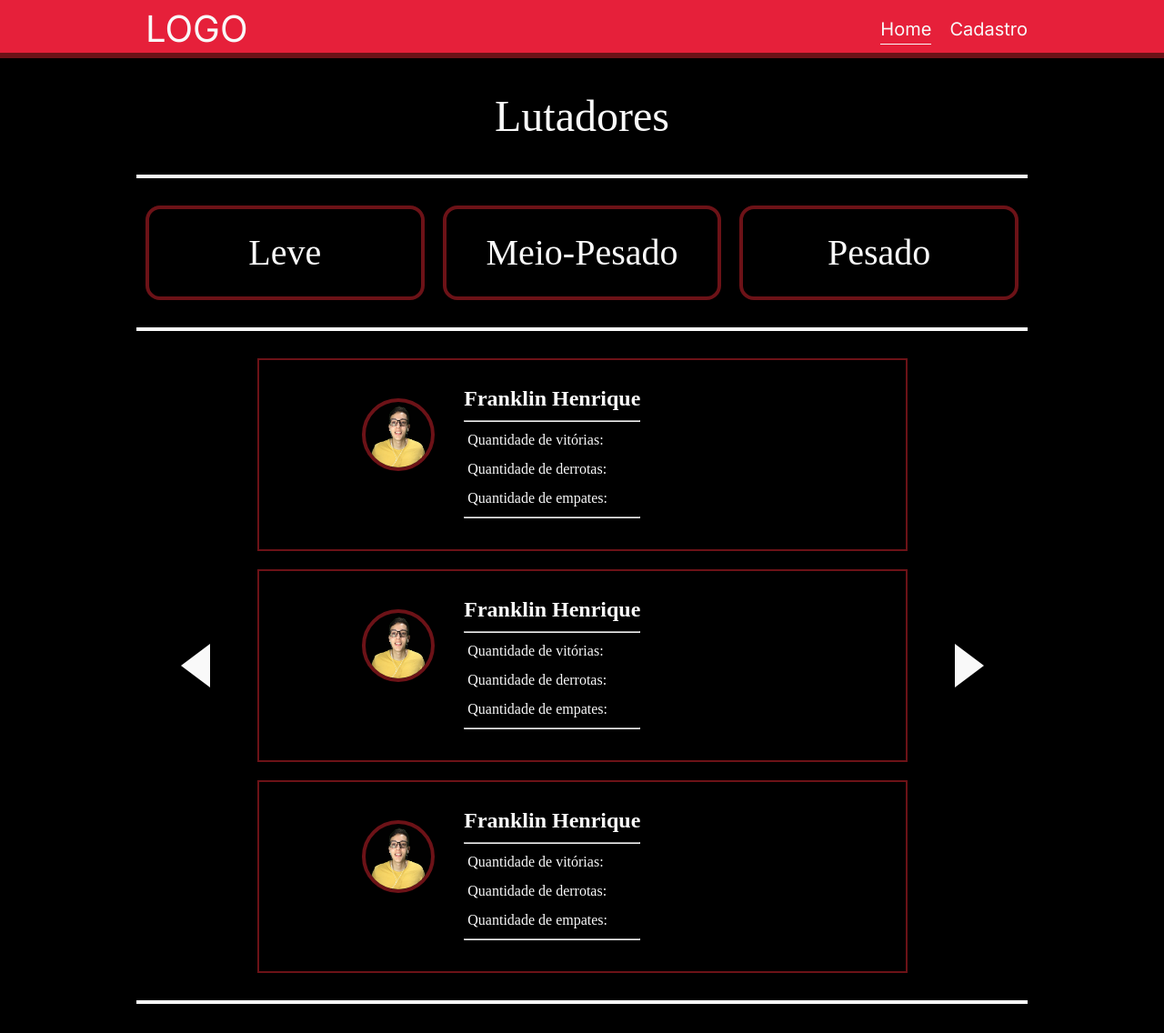
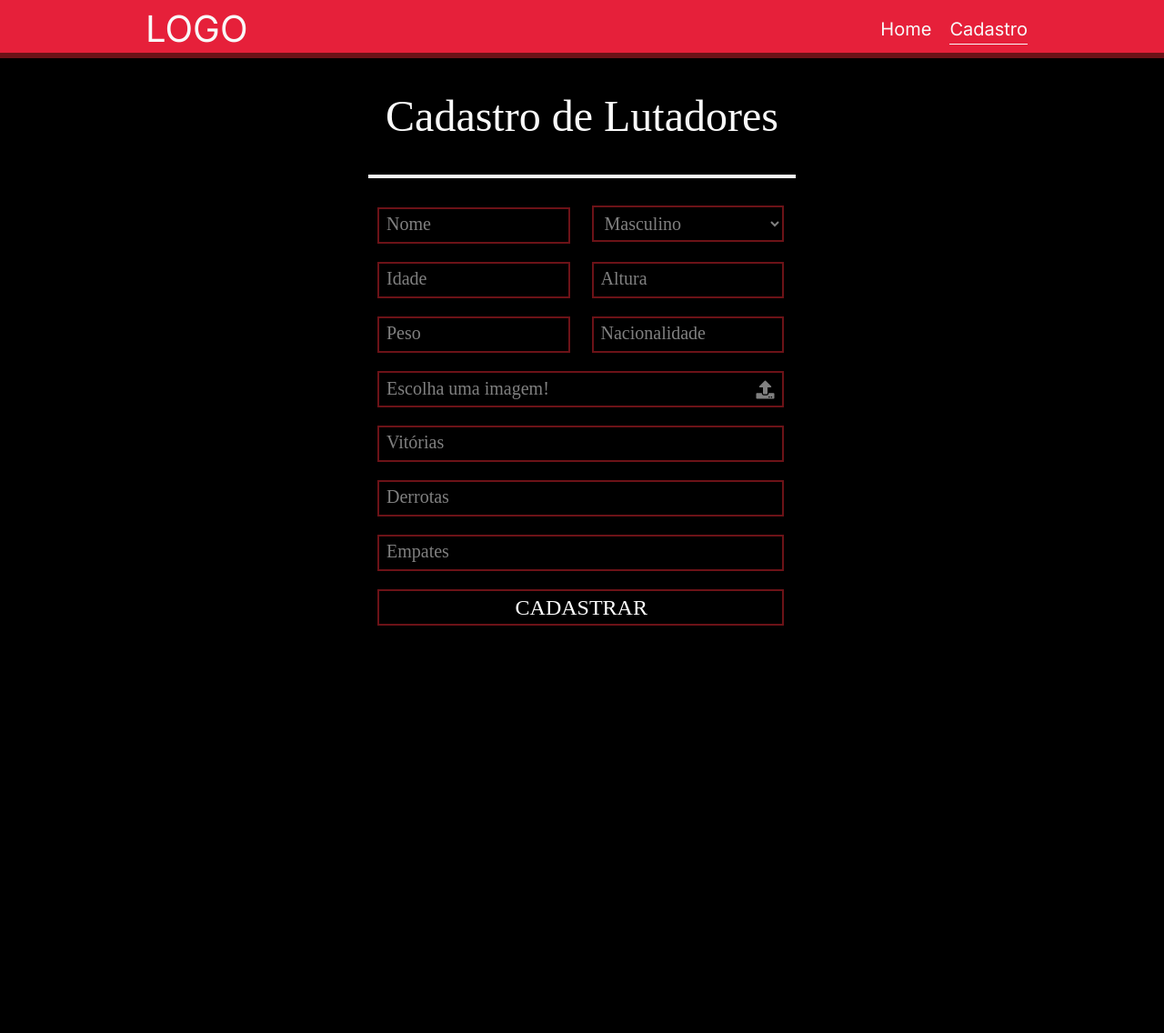
Before and after one commit to Bluebom/projetoUFCE, a PHP site: page /index.php?url=cadastro in a window 1280 px wide. Shown: the whole page at 91% size. After the commit the page ends 688 px from the top, so only its background shows below. Run offline with PHP 8.4, Linux system fonts and the light colour scheme; some web fonts are replaced.

Commit message:
pagina cadastro feita

```diff
--- a/assets/css/style.css
+++ b/assets/css/style.css
@@ -192,3 +192,132 @@ section.noRow div.seta.right {
 section.noRow div.seta.right:hover {
   border-left: 2rem solid var(--color01);
 }
+/* Cadastro */
+
+.w100 {
+  width: 95%;
+}
+
+.w50 {
+  width: 45%;
+}
+
+section.container form {
+  margin: 0 auto;
+  border-top: 0.25rem solid var(--color02);
+  padding: 20px 0;
+}
+
+section.container form input,
+select {
+  height: 2.5rem;
+  margin: 10px;
+  background-color: transparent;
+  border: 0.15rem solid var(--color011);
+  padding-left: 0.5rem;
+  color: white;
+}
+
+section.container form input:focus,
+select:focus {
+  outline: none !important;
+  border-color: var(--color01);
+  box-shadow: 0 0 10px var(--color01);
+}
+
+section.container form input[type="file"] {
+  background-color: white;
+  color: white;
+  padding: 0.5rem;
+  border: none;
+  opacity: 0;
+  position: absolute;
+  top: -100%;
+  left: 0;
+}
+
+section.container form label p {
+  position: relative;
+  height: 2.5rem;
+  background-color: none;
+  border: 0.15rem solid var(--color011);
+  margin: 10px;
+  cursor: pointer;
+  padding-left: 0.5rem;
+}
+
+section.container form label p i {
+  position: absolute;
+  top: 25%;
+  right: 0.5rem;
+}
+
+section.container form label p:hover,
+section.container form input[type="submit"]:hover {
+  outline: none !important;
+  border-color: var(--color01);
+  box-shadow: 0 0 10px var(--color01);
+}
+
+section.container form input::placeholder,
+section.container form label p,
+select {
+  font-family: var(--font2);
+  color: rgba(255, 255, 255, 0.5);
+  opacity: 1;
+  font-size: 1.25rem;
+  line-height: 2.2rem;
+}
+
+section.container form input[type="submit"] {
+  font-family: var(--font2);
+  background-color: transparent;
+  font-size: 1.5rem;
+  line-height: 2rem;
+  color: #fff;
+  text-transform: uppercase;
+  cursor: pointer;
+}
+
+section.container form input[type="submit"]:hover {
+  background: linear-gradient(271deg, #e6203a, #6c1217);
+  background-size: 400% 400%;
+
+  -webkit-animation: AnimationName 15s ease infinite;
+  -moz-animation: AnimationName 15s ease infinite;
+  animation: AnimationName 15s ease infinite;
+}
+
+@-webkit-keyframes AnimationName {
+  0% {
+    background-position: 0% 50%;
+  }
+  50% {
+    background-position: 100% 50%;
+  }
+  100% {
+    background-position: 0% 50%;
+  }
+}
+@-moz-keyframes AnimationName {
+  0% {
+    background-position: 0% 50%;
+  }
+  50% {
+    background-position: 100% 50%;
+  }
+  100% {
+    background-position: 0% 50%;
+  }
+}
+@keyframes AnimationName {
+  0% {
+    background-position: 0% 50%;
+  }
+  50% {
+    background-position: 100% 50%;
+  }
+  100% {
+    background-position: 0% 50%;
+  }
+}
--- /dev/null
+++ b/public/config.php
@@ -0,0 +1,2 @@
+<?php
+define('INDEX', 'http://192.168.2.119/dashboard/projetoUFCE/public/');
--- a/public/index.php
+++ b/public/index.php
@@ -1,3 +1,6 @@
+<?php
+require_once './config.php';
+?>
 <!DOCTYPE html>
 <html lang="en">
 
@@ -5,7 +8,7 @@
   <meta charset="UTF-8">
   <meta http-equiv="X-UA-Compatible" content="IE=edge">
   <meta name="viewport" content="width=device-width, initial-scale=1.0">
-  <link rel="stylesheet" href="../assets/css/style.css">
+  <link rel="stylesheet" href="<?php echo INDEX; ?>../assets/css/style.css">
   <title>Document</title>
 </head>
 
@@ -18,67 +21,24 @@
       <div class="right grid-4">
         <nav>
           <ul>
-            <li><a href="#" class="ativo">Home</a></li>
-            <li><a href="#">Cadastro</a></li>
+            <li><a href="home" <?php if ($_GET['url'] == 'home') echo 'class="ativo"'; ?>>Home</a></li>
+            <li><a href="cadastro" <?php if ($_GET['url'] == 'cadastro') echo 'class="ativo"'; ?>>Cadastro</a></li>
           </ul>
         </nav>
       </div>
     </section>
   </header>
-  <h1>Lutadores</h1>
-  <section class="lutadores">
-    <section class="container">
-      <div class="titulos grid-1-3 selecionado">
-        <h3>Leve</h3>
-      </div>
-      <div class="titulos grid-1-3">
-        <h3>Meio-Pesado</h3>
-      </div>
-      <div class="titulos grid-1-3">
-        <h3>Pesado</h3>
-      </div>
-    </section>
-    <!-- container -->
-    <section class="container noRow">
-      <div class="lutador grid-12">
-        <img src="../assets/image/eubg-removebg-preview.png" alt="foto do lutador">
-        <article>
-          <h4 class="nome">Franklin Henrique</h4>
-          <hr>
-          <p>Quantidade de vitórias:</p>
-          <p>Quantidade de derrotas:</p>
-          <p>Quantidade de empates:</p>
-          <hr>
-        </article>
-      </div>
-      <div class="lutador grid-12">
-        <img src="../assets/image/eubg-removebg-preview.png"" alt=" foto do lutador">
-        <article>
-          <h4 class="nome">Franklin Henrique</h4>
-          <hr>
-          <p>Quantidade de vitórias:</p>
-          <p>Quantidade de derrotas:</p>
-          <p>Quantidade de empates:</p>
-          <hr>
-        </article>
-      </div>
-      <div class="lutador grid-12">
-        <img src="../assets/image/eubg-removebg-preview.png"" alt=" foto do lutador">
-        <article>
-          <h4 class="nome">Franklin Henrique</h4>
-          <hr>
-          <p>Quantidade de vitórias:</p>
-          <p>Quantidade de derrotas:</p>
-          <p>Quantidade de empates:</p>
-          <hr>
-        </article>
-      </div>
-      <div class="seta left grid-2"></div>
-      <div class="seta right grid-2"></div>
-    </section>
-  </section>
-  <!-- fighters -->
-  <footer></footer>
+  <?php
+  $destino = isset($_GET['url']) ? $_GET['url'] : 'home';
+  if (file_exists("pages/$destino.php")) {
+    include("pages/$destino.php");
+  } else {
+    include("pages/error404.php");
+  }
+  ?>
+
+  <script src="<?php echo INDEX; ?>../assets/js/script.js"></script>
+
 </body>
 
 </html>
--- /dev/null
+++ b/public/pages/cadastro.php
@@ -0,0 +1,25 @@
+<h1>Cadastro de Lutadores</h1>
+
+<section class="container">
+  <form action="POST" class="grid-8">
+    <input type="text" name="nome" class="w50" placeholder="Nome">
+    <select name="Sexo" class="w50">
+      <option value="masculino" selected>Masculino</option>
+      <option value="feminino">Feminino</option>
+    </select>
+    <input type="text" name="idade" class="w50" placeholder="Idade">
+    <input type="text" name="altura" class="w50" placeholder="Altura">
+    <input type="text" name="peso" class="w50" placeholder="Peso">
+    <input type="text" name="nacionalidade" class="w50" placeholder="Nacionalidade">
+    <label>
+      <p class="w100">Escolha uma imagem! <i class="fas fa-upload"></i></p>
+      <input type="file" name="img" class="w100" accept="image/png, image/jpeg">
+    </label>
+    <input type="text" name="vitorias" class="w100" placeholder="Vitórias">
+    <input type="text" name="derrotas" class="w100" placeholder="Derrotas">
+    <input type="text" name="empates" class="w100" placeholder="Empates">
+
+    <input type="submit" value="Cadastrar" class="w100">
+
+  </form>
+</section>
--- /dev/null
+++ b/public/pages/error404.php
@@ -0,0 +1 @@
+<h1>Essa página não existe!</h1>
```
Also changed, not shown: public/pages/home.php (added, +54 -0 lines), assets/js/script.js (line endings or trailing spaces), public/.htaccess (added).
